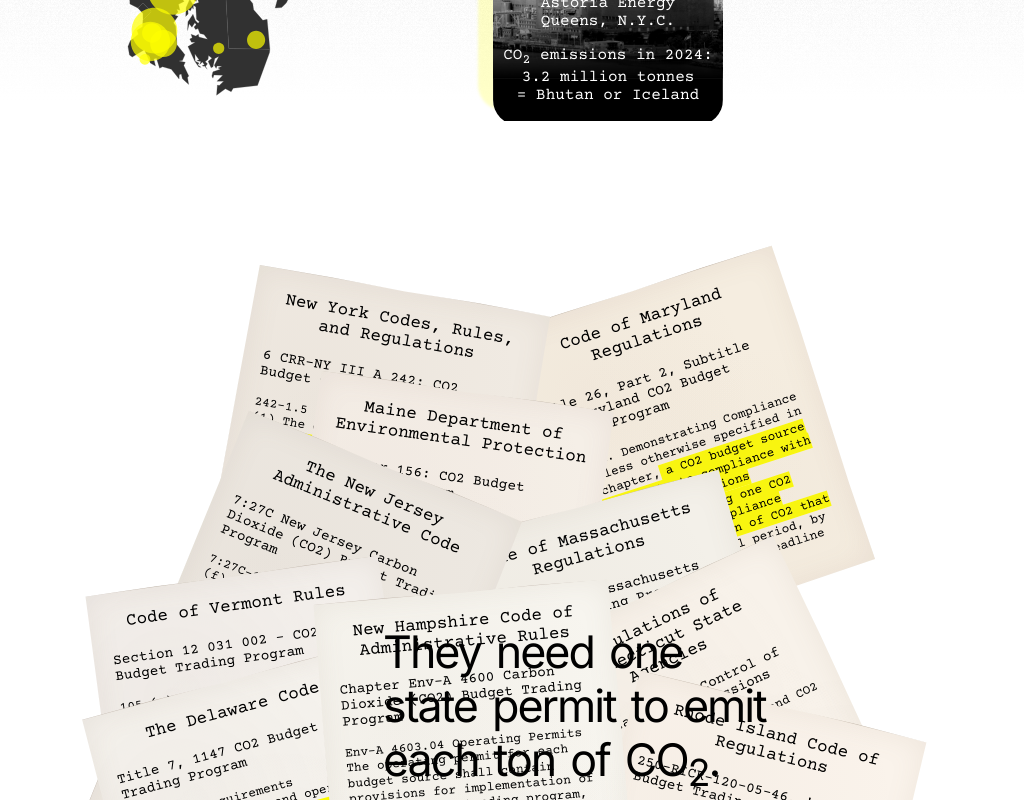
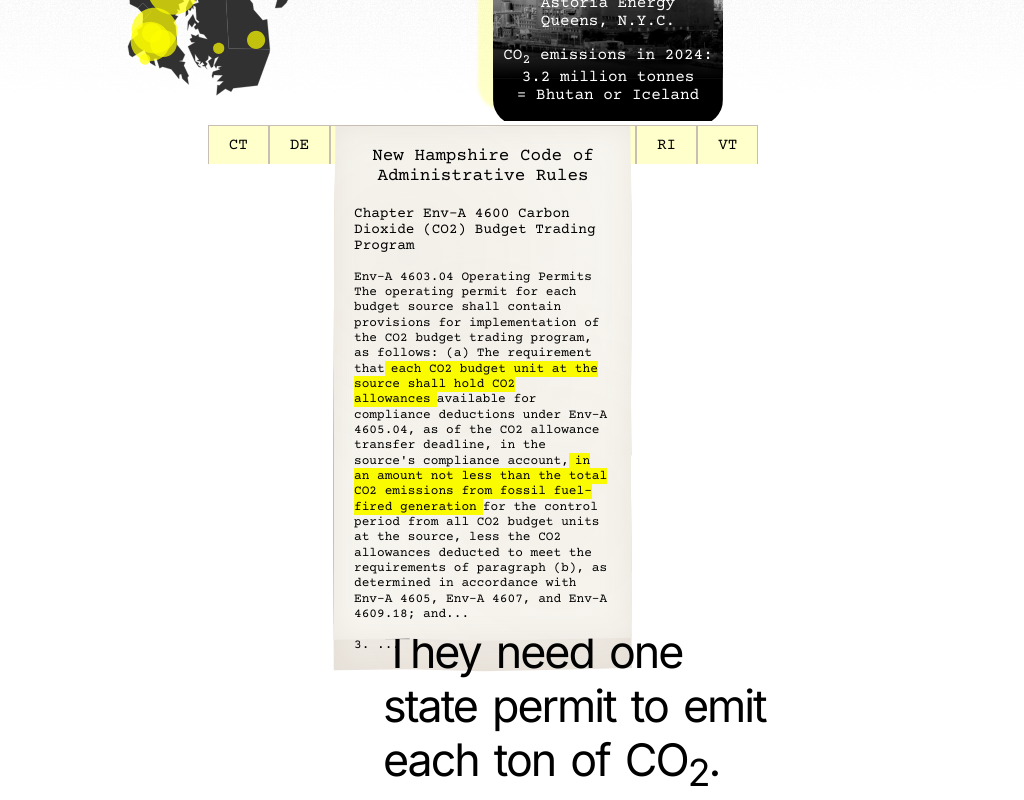
Before and after one commit to delvillarfr/ban-carbon, a Next.js app: page / in a window 1280 px wide. Shown: the part 2600-3400 px from the top of the page, without its empty margins (157-1181 px from the left). Built offline with nearby package versions, Linux system fonts and the light colour scheme.

Commit message:
Reorganize RGGI laws into tabbed file folder interface
Replace scattered law documents with organized tab interface.
Each state's law appears when its tab is clicked. Uses pure CSS
with hidden radio buttons for state management.

```diff
--- a/app/globals.css
+++ b/app/globals.css
@@ -319,14 +319,46 @@ section {
 }
 
 .laws-container {
-  position: absolute;
-  top: 0;
   width: 100%;
-  height: 950px;
   display: flex;
+  flex-direction: column;
   align-items: center;
-  justify-content: center;
   z-index: 1;
+}
+
+.tab-input {
+  display: none;
+}
+
+.tab-bar {
+  display: flex;
+  gap: 0;
+  width: fit-content;
+  position: relative;
+  z-index: 10;
+}
+
+.tab {
+  background-color: rgb(255, 255, 204);
+  padding: 10px 20px;
+  cursor: pointer;
+  border: 1px solid rgb(200, 190, 180);
+  border-bottom: none;
+  user-select: none;
+}
+
+#tab-nh:checked ~ .tab-bar label[for="tab-nh"],
+#tab-ct:checked ~ .tab-bar label[for="tab-ct"],
+#tab-de:checked ~ .tab-bar label[for="tab-de"],
+#tab-ma:checked ~ .tab-bar label[for="tab-ma"],
+#tab-md:checked ~ .tab-bar label[for="tab-md"],
+#tab-nj:checked ~ .tab-bar label[for="tab-nj"],
+#tab-ny:checked ~ .tab-bar label[for="tab-ny"],
+#tab-ri:checked ~ .tab-bar label[for="tab-ri"],
+#tab-vt:checked ~ .tab-bar label[for="tab-vt"] {
+  background-color: rgb(252, 252, 248);
+  position: relative;
+  z-index: 10;
 }
 
 .law {
@@ -339,7 +371,6 @@ section {
     inset 0 0 30px rgba(139, 119, 101, 0.1);
   border-radius: 1px;
   transition: z-index 0s, box-shadow 0.3s ease;
-  cursor: pointer;
   padding: 20px;
   overflow: hidden;
 
@@ -367,73 +398,63 @@ section {
       0.3% 99.3%,
       0.2% 75%,
       0.5% 25%);
+
+  z-index: 1;
 }
 
-.law:active {
-  z-index: 5;
+#tab-ct:checked ~ .law-8,
+#tab-de:checked ~ .law-1,
+#tab-ma:checked ~ .law-4,
+#tab-md:checked ~ .law-6,
+#tab-nh:checked ~ .law-3,
+#tab-nj:checked ~ .law-7,
+#tab-ny:checked ~ .law-9,
+#tab-ri:checked ~ .law-10,
+#tab-vt:checked ~ .law-5 {
+  z-index: 10;
 }
 
 .law-1 {
-  transform: translate(-200px, 300px) rotate(-15deg);
-  z-index: 4;
   background-color: rgb(248, 245, 240);
 }
 
 .law-2 {
-  transform: translate(-50px, 40px) rotate(8deg);
-  z-index: 2;
   background-color: rgb(245, 240, 235);
   filter: contrast(1.03) brightness(0.97) sepia(0.05);
 }
 
 .law-3 {
-  transform: translate(0px, 250px) rotate(-5deg);
-  z-index: 4;
   background-color: rgb(250, 248, 242);
 }
 
 .law-4 {
-  transform: translate(150px, 120px) rotate(-15deg);
-  z-index: 2;
   background-color: rgb(242, 240, 235);
   filter: contrast(1.01) brightness(0.99) sepia(0.03);
 }
 
 .law-5 {
-  transform: translate(-220px, 200px) rotate(-8deg);
-  z-index: 3;
   background-color: rgb(246, 242, 238);
 }
 
 .law-6 {
-  transform: translate(200px, -150px) rotate(-18deg);
-  z-index: 1;
   background-color: rgb(244, 238, 230);
   filter: contrast(1.04) brightness(0.96) sepia(0.08);
 }
 
 .law-7 {
-  transform: translate(-200px, 120px) rotate(22deg);
-  z-index: 2;
   background-color: rgb(240, 235, 228);
 }
 
 .law-8 {
-  transform: translate(250px, 200px) rotate(-25deg);
-  z-index: 3;
   background-color: rgb(247, 243, 237);
   filter: contrast(1.02) brightness(0.98) sepia(0.04);
 }
 
 .law-9 {
-  transform: translate(-120px, -70px) rotate(10deg);
-  z-index: 1;
   background-color: rgb(243, 237, 229);
 }
 
 .law-10 {
-  transform: translate(240px, 350px) rotate(14deg);
-  z-index: 3;
   background-color: rgb(249, 244, 239);
   filter: contrast(1.03) brightness(0.97) sepia(0.06);
 }
--- a/app/page.tsx
+++ b/app/page.tsx
@@ -135,6 +135,26 @@ export default function Home() {
               </div>
             </div>
             <div className="laws-container">
+            <input type="radio" name="state-tab" id="tab-ct" className="tab-input" />
+            <input type="radio" name="state-tab" id="tab-de" className="tab-input" />
+            <input type="radio" name="state-tab" id="tab-ma" className="tab-input" />
+            <input type="radio" name="state-tab" id="tab-md" className="tab-input" />
+            <input type="radio" name="state-tab" id="tab-nh" className="tab-input" defaultChecked />
+            <input type="radio" name="state-tab" id="tab-nj" className="tab-input" />
+            <input type="radio" name="state-tab" id="tab-ny" className="tab-input" />
+            <input type="radio" name="state-tab" id="tab-ri" className="tab-input" />
+            <input type="radio" name="state-tab" id="tab-vt" className="tab-input" />
+            <div className={`tab-bar ${courier.className}`}>
+              <label htmlFor="tab-ct" className="tab">CT</label>
+              <label htmlFor="tab-de" className="tab">DE</label>
+              <label htmlFor="tab-ma" className="tab">MA</label>
+              <label htmlFor="tab-md" className="tab">MD</label>
+              <label htmlFor="tab-nh" className="tab">NH</label>
+              <label htmlFor="tab-nj" className="tab">NJ</label>
+              <label htmlFor="tab-ny" className="tab">NY</label>
+              <label htmlFor="tab-ri" className="tab">RI</label>
+              <label htmlFor="tab-vt" className="tab">VT</label>
+            </div>
             <div className="law law-1">
                 <div className={`document-content ${courier.className}`}>
                   <div className="document-title">
```
